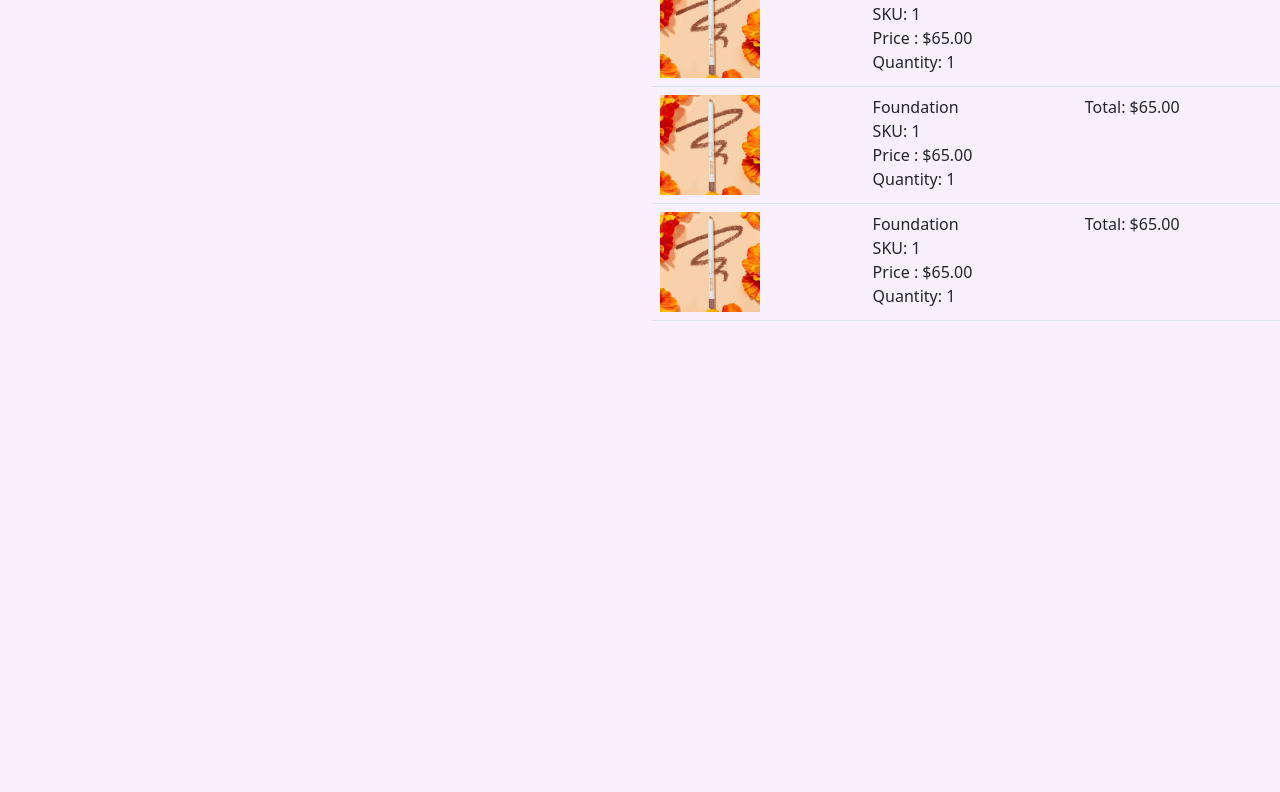
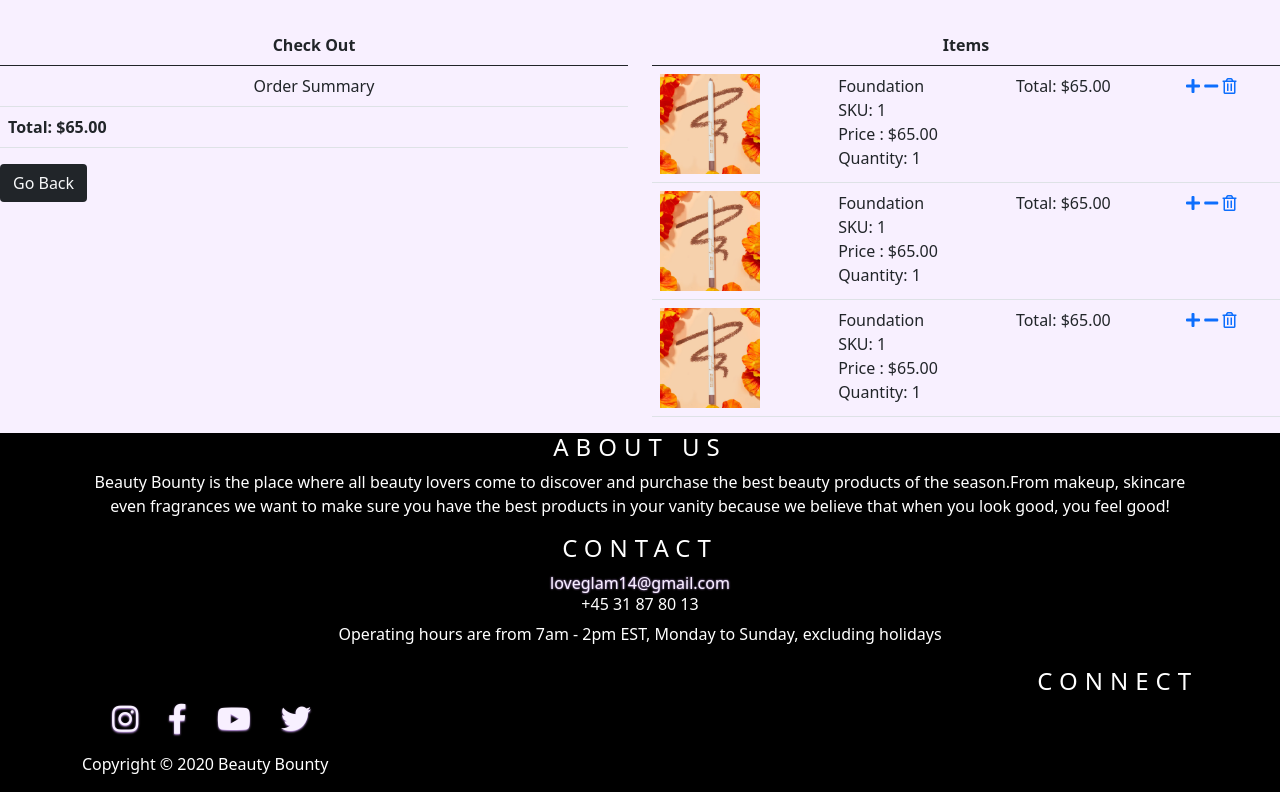
Before and after one commit to Vasileia-Apostolou/Beauty_Bounty, a Django app: page /cart in a window 1280 px wide. Shown: the part 111-903 px from the top of the page. Before the commit the page ends 432 px from the top, so only its background shows below. Run offline with Django 3.2, Linux system fonts and the light colour scheme; data that the repository does not hold is empty; some libraries are stand-ins or nearby versions.

Commit message:
Add order total and Go Back button

```diff
--- a/store/static/css/style.css
+++ b/store/static/css/style.css
@@ -114,7 +114,9 @@ footer {
     /* padding-top: 5%; */
 }
 
-.about-footer-text {
+.about-footer-text,
+.shopping-cart-text,
+.contact-footer-text {
     text-align: center;
     text-transform: uppercase;
     letter-spacing: 7px;
@@ -125,12 +127,6 @@ footer {
     text-transform: uppercase;
     letter-spacing: 7px;
     padding-top: 5px;
-}
-
-.contact-footer-text {
-    text-align: center;
-    text-transform: uppercase;
-    letter-spacing: 7px;
 }
 
 .contact-by-email {
--- a/store/templates/store/cart.html
+++ b/store/templates/store/cart.html
@@ -3,33 +3,52 @@
 {% block title %}
 Cart
 {% endblock %}
-
 {% block content %}
+<br>
+<br>
+<br>
 <div class="text-center">
-    <p class="">
+    <p class="shopping-cart-text">
         Shopping Cart
     </p>
 </div>
-
+<br>
 <div class="row">
     <div class="col col-sm-12 col-md-6 col-lg-6">
        <table class="table">
            <thead>
                <tr>
-                   <th colspan="4">
+                   <th class="text-center" colspan="4">
                        Check Out
                    </th>
                </tr>
            </thead>
+           <tbody>
+               <tr>
+                   <td class="text-center">
+                      Order Summary
+                   </td>
+               </tr>
+               <tr>
+               <td>
+                <strong>Total: $65.00</strong>
+               </td>
+               </tr>
+               </tbody>
        </table>
+       <div>
+           <a href="">
+               <button type="button" class="btn bg-dark text-light">Go Back</button>
+           </a>
+       </div>
     </div>
 
     <div class="col col-sm-12 col-md-6 col-lg-6">
         <table class="table">
            <thead>
                <tr>
-                   <th colspan="4">
-                       Your Items
+                   <th class="text-center" colspan="4">
+                      Items
                    </th>
                </tr>
            </thead>
@@ -50,6 +69,11 @@ Cart
                <td>
                    Total: $65.00
                </td>
+               <td>
+                   <a href="quantity-icons"><i class="fas fa-plus"></i></a>
+                   <a href="quantity-icons"><i class="fas fa-minus"></i></a>
+                   <a href="quantity-icons"><i class="far fa-trash-alt"></i></a>
+               </td>
            </tr>
            {% endfor %}
        </table>
--- a/store/templates/store/footer.html
+++ b/store/templates/store/footer.html
@@ -1,4 +1,4 @@
-<!-- <footer>
+<footer>
     <div class="container inline-block">
         <div class="row">
             <div class="col">
@@ -40,8 +40,3 @@
 
 
 </footer>
-
-<main class="container">
-		{% block content %}
-		{% endblock %}
-	</main> -->
```
